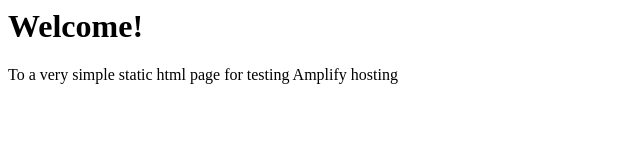
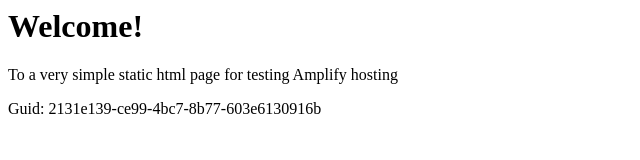
Before and after one commit to aws-aemilia-fra/Github-PR-Commit-Integration-Test-DoNotTouch-v1-preprod-eu-central-1, a website: page src/index.html in a window 1280 px wide. Shown: the whole page, without its empty margins (0-640 px from the left). Drawn offline with Linux system fonts and the light colour scheme.

Commit message:
commit from integ tests

```diff
--- a/src/index.html
+++ b/src/index.html
@@ -1,3 +1,5 @@
+
+
 <html lang="en">
 
 <head>
@@ -10,6 +12,6 @@
 <body>
     <h1>Welcome!</h1>
     <p>To a very simple static html page for testing Amplify hosting</p>
-</body>
+    <p>Guid: 2131e139-ce99-4bc7-8b77-603e6130916b</p></body>
 
 </html>
```
